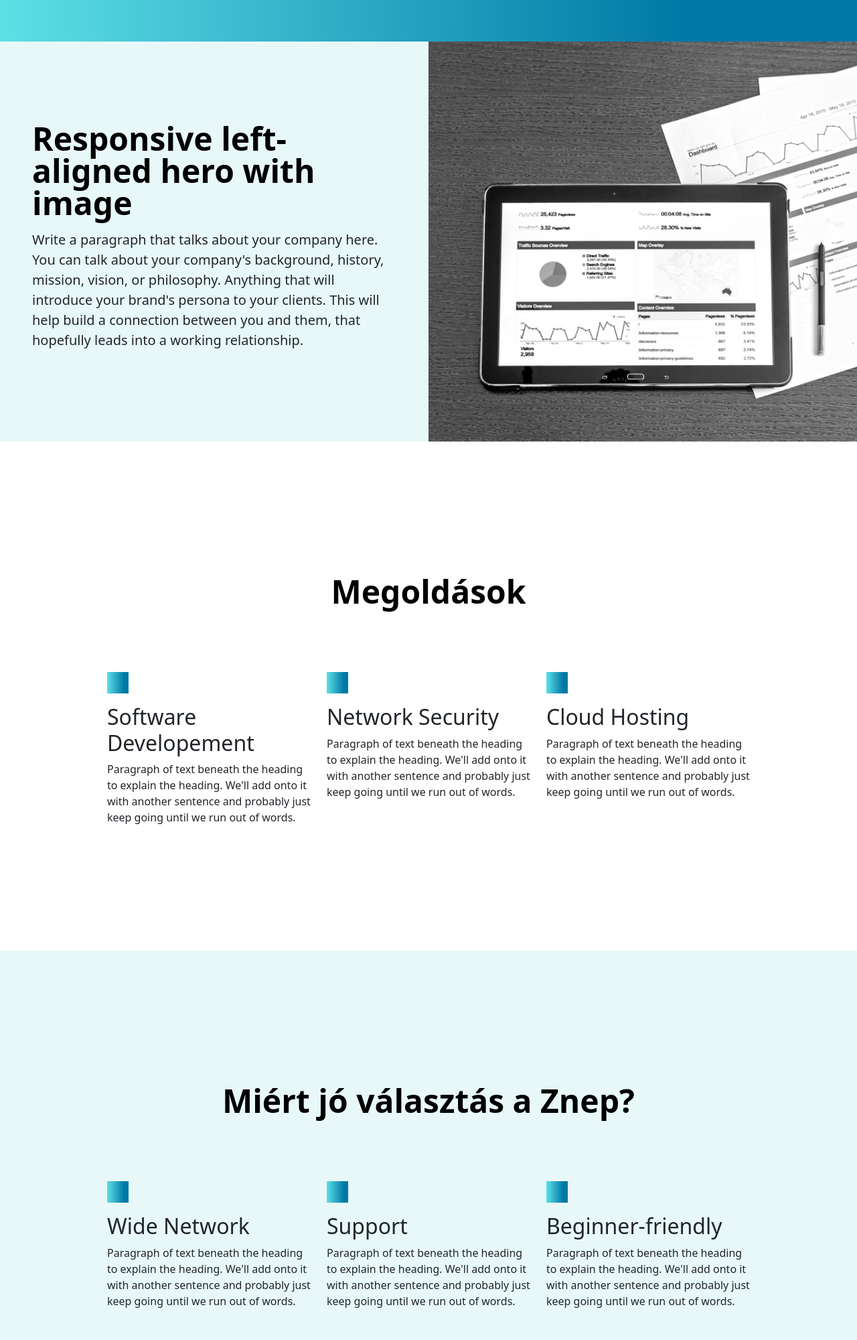
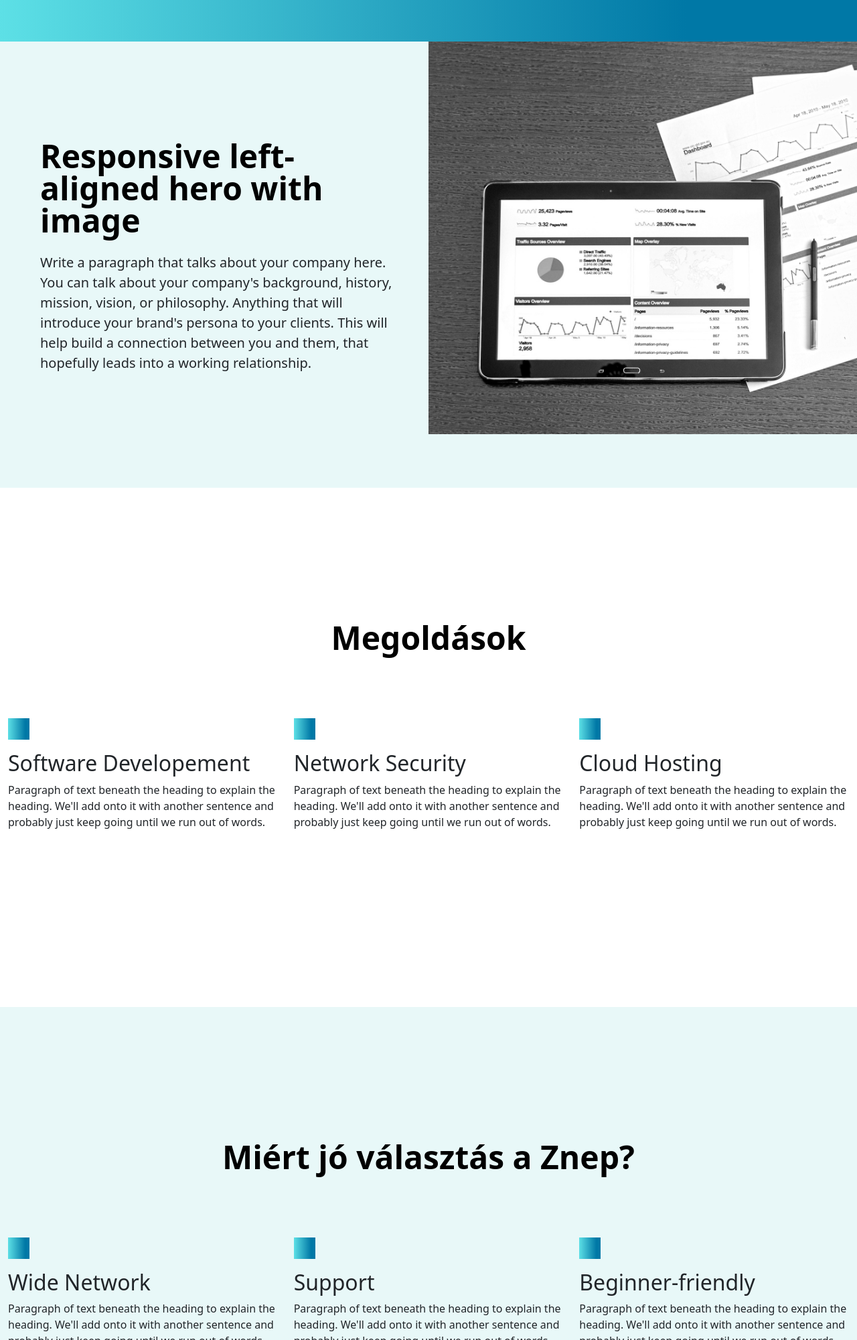
Before and after one commit to akosnv/akosnv.github.io, a plain HTML site: page index.html in a window 1280 px wide. Shown: the part 800-2800 px from the top of the page at 67% size. Drawn offline with nearby package versions, Linux system fonts and the light colour scheme.

Commit message:
Add files via upload

```diff
--- a/index.html
+++ b/index.html
@@ -32,15 +32,15 @@
 
     <!-- Profile Section -->
     <section id="profile" class="profile-bg">
-        <div class="container col-xxl-12" style="padding: 0; overflow: hidden;">
+        <div class="container col-xxl-12" style="padding-bottom: 10vh; overflow: hidden;">
             <div class="row flex-lg-row-reverse align-items-center" style="margin:0;">
 
               <div class="col-12 col-lg-6 col-xxl-6" style="padding: 0;">
                 <img src="./images/profile_color_black.jpg" class="object-fit-cover" style="max-width: 140%; height: auto;" alt="Adatelemzés Portfolio" loading="lazy">
               </div>
 
-              <div class="col-lg-6 px-lg-5 py-sm-4 px-sm-4">
-                <h2 class="display-5 fw-bold text-body-emphasis lh-1 mb-3">Responsive left-aligned hero with image</h2>
+              <div class="col-lg-6 px-lg-5 px-sm-5 pt-sm-5">
+                <h2 class="display-5 fw-bold text-body-emphasis lh-1 mb-4 mt-4">Responsive left-aligned hero with image</h2>
                 <p class="lead">Write a paragraph that talks about your company here. You can talk about your company's background, history, mission, vision, or philosophy. Anything that will introduce your brand's persona to your clients. This will help build a connection between you and them, that hopefully leads into a working relationship.</p>
               </div>
 
@@ -49,8 +49,8 @@
     </section>
 
     <!-- Portfolio Section -->
-    <section id="portfolio" style="background-color: white; height: 95vh; padding: 25vh 0vh;">
-      <div class="container" id="featured-3" style="padding: 0vh 20vh !important;">
+    <section id="portfolio" style="background-color: white; min-height: 95vh; padding: 25vh 0vh;">
+      <div class="container content-h-centered-sm content-h-centered-md" id="featured-3">
         <h2 class="display-5 fw-bold text-body-emphasis lh-1 mb-5 text-center">Megoldások</h2>
         <div class="row g-4 py-5 row-cols-1 row-cols-lg-3">
           <div class="feature col">
@@ -79,8 +79,8 @@
     </section>
 
     <!-- Why Section -->
-    <section id="" class="profile-bg" style="height: 95vh; padding: 25vh 0%;">
-      <div class="container" id="featured-3" style="padding: 0vh 20vh !important;">
+    <section id="" class="profile-bg" style="min-height: 95vh; padding: 25vh 0%;">
+      <div class="container content-h-centered-sm content-h-centered-md" id="featured-3">
         <h2 class="display-5 fw-bold text-body-emphasis lh-1 mb-5 text-center">Miért jó választás a Znep?</h2>
         <div class="row g-4 py-5 row-cols-1 row-cols-lg-3">
           <div class="feature col">
@@ -109,13 +109,14 @@
     </section>
 
     <!-- Portfolio Section -->
-    <section id="quote" class="gradient-background" style="height: 95vh; padding: 25vh 0%;">
-      <div class="text-center">
+    <section id="quote" class="gradient-background align-items-center" style="min-height: 95vh;">
+      <div class="text-center ph-center px-sm-5">
         <img class="d-block mx-auto mb-5 invert" src="./images/title_dots_black.png" alt="" width="72" height="57">
         <div class="col-lg-6 mx-auto">
           <p class="lead mb-4 display-5" style="color: white;">Grab the reader's attention with a descriptive line that hypes your event, product, or service. A short and relevant quote works, too!</p>
         </div>
       </div>
     </section>
+
 </body>
 </html>
```
